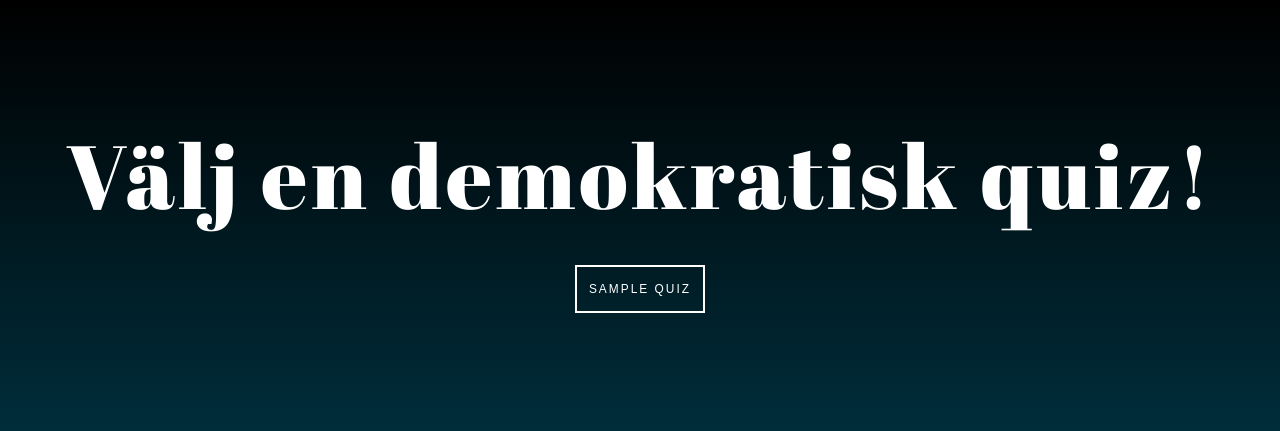
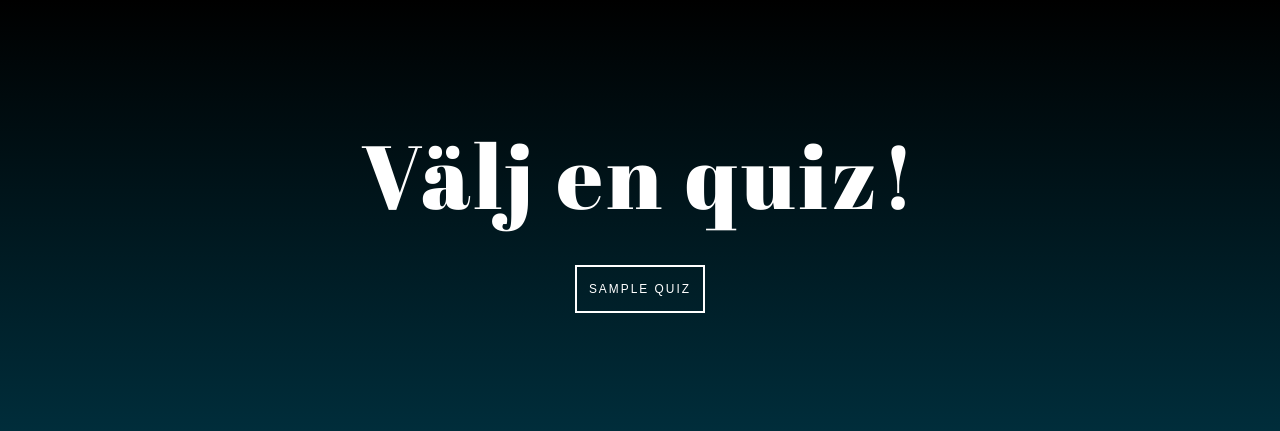
Before and after one commit to Lobsterass/quizproject, a Django app: template quiz/templates/startpage.html in a window 1280 px wide. Shown: the top 431 px of the page. Run offline with Django 3.2, Linux system fonts and the light colour scheme; the template is opened without the code that fills it: most values are stand-ins (such as "Sample title", 1, 10 or a date in 2020); some libraries are stand-ins or nearby versions.

Commit message:
startpage rename

```diff
--- a/quiz/templates/startpage.html
+++ b/quiz/templates/startpage.html
@@ -4,7 +4,7 @@
 	<meta charset="utf-8">
 	<meta http-equiv="X-UA-Compatible" content="IE=edge">
 	<meta name="viewport" content="width=device-width, initial-scale=1">
-	<title>Frågesport</title>
+	<title>Demokratiska Quizen</title>
 	<script src="https:ajax.googleapis.com/ajax/libs/jquery/1.12.4/jquery.min.js"></script>
 	<script src="/js/bootstrap.min.js"></script>
 	<link rel="stylesheet" href="/static/css/bootstrap.min.css">
@@ -13,7 +13,7 @@
 </head>
 	<body>
 		<div class="divclass">
-		<h1>Välj en demokratisk quiz!</h1>
+		<h1>Välj en quiz!</h1>
 		<br>
 		{% for quiz in quizzes %}
 			<p><a href="{% url 'quiz_page' quiz.quiz_number %}" class="startbutton">
```
